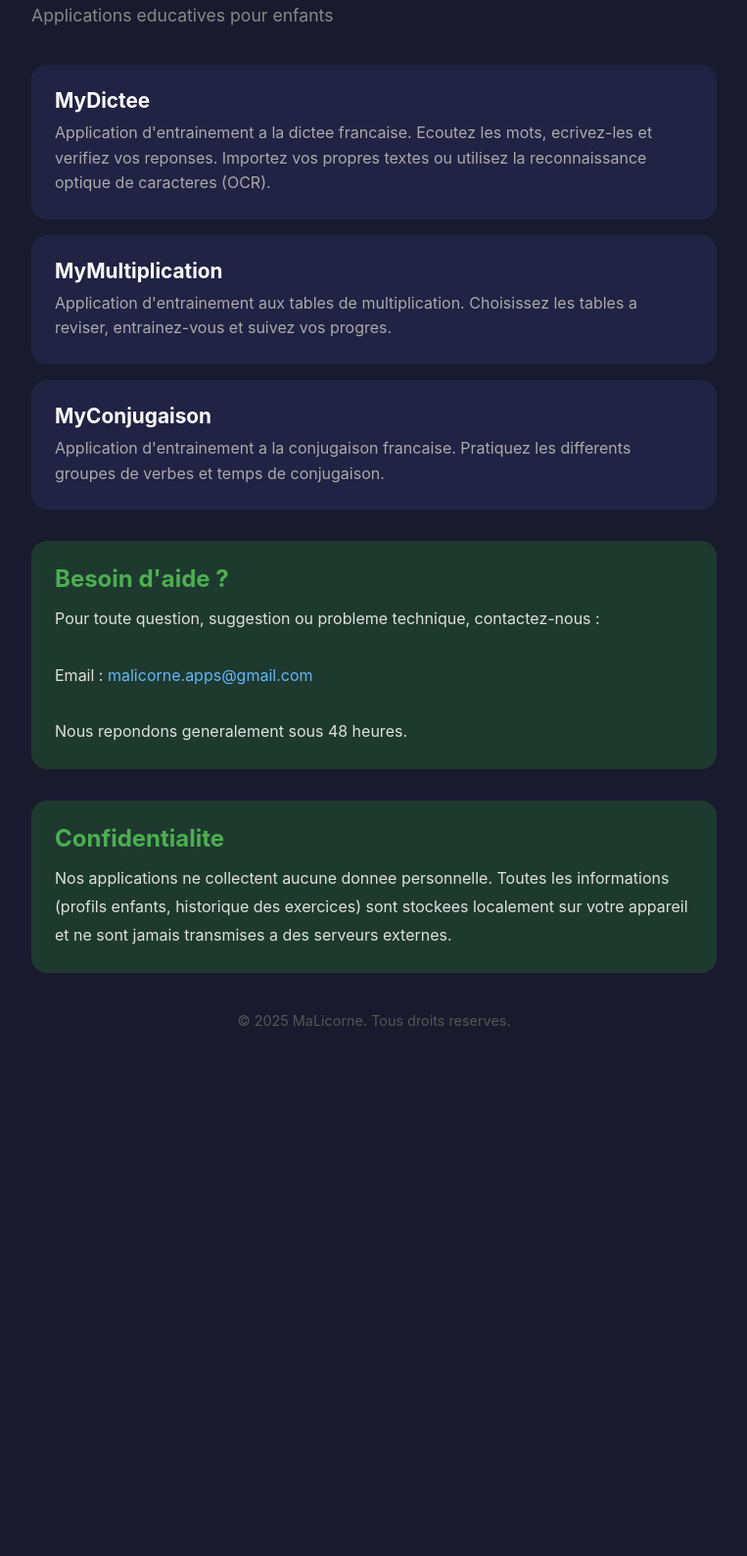
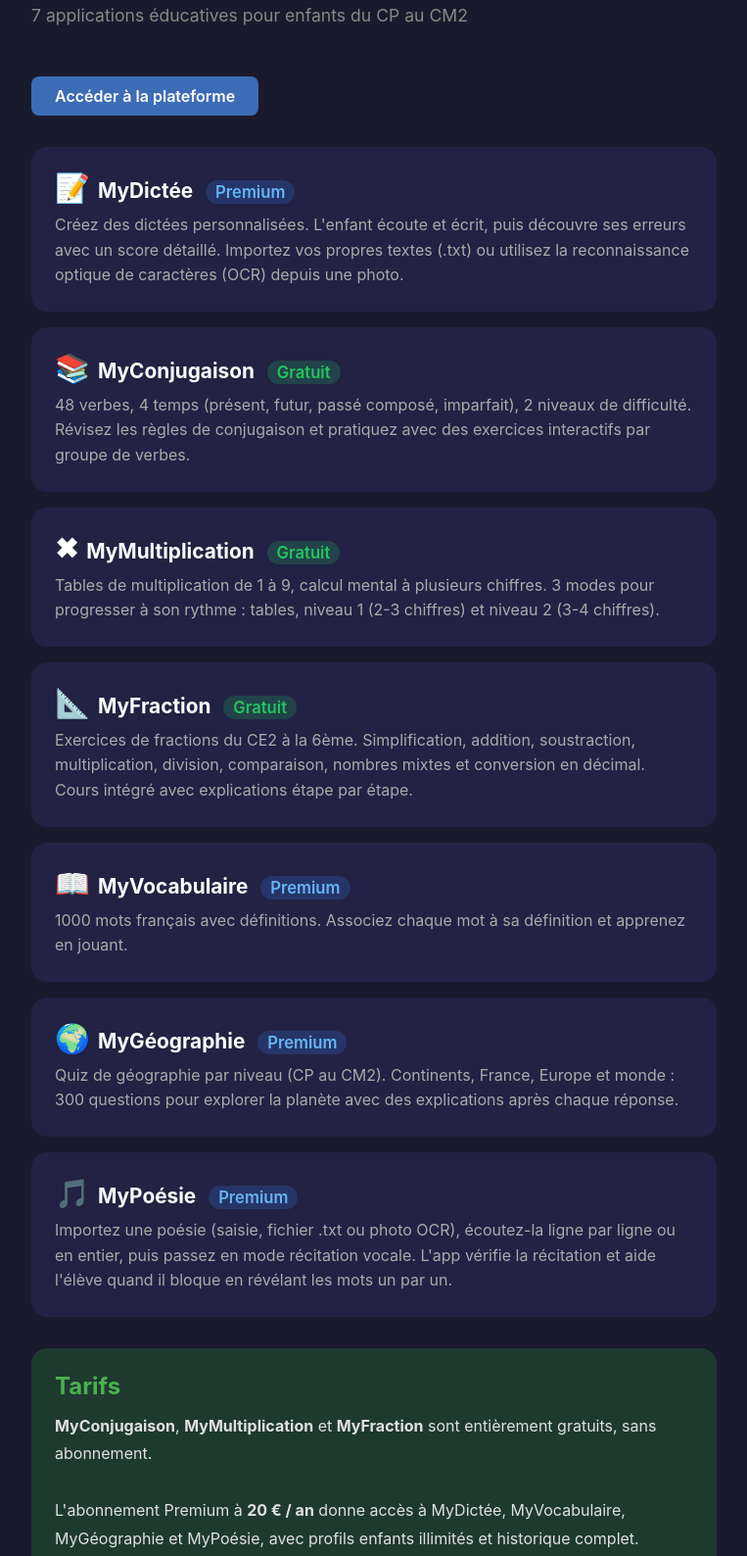
Before and after one commit to KhouloudZine/malicorne-support, a plain HTML site: page index.html in a window 1280 px wide. Shown: the part 82-1670 px from the top of the page at 98% size, without its empty margins (258-1021 px from the left). Before the commit the page ends 1172 px from the top, so only its background shows below. Drawn offline with Linux system fonts and the light colour scheme.

Commit message:
Mise à jour page support : 7 apps, accents, tarifs, lien plateforme
Co-Authored-By: Claude Opus 4.6 (1M context) <noreply@anthropic.com>

```diff
--- a/index.html
+++ b/index.html
@@ -37,10 +37,25 @@
             margin-bottom: 8px;
             color: #fff;
         }
+        .app-card .app-icon {
+            font-size: 1.8rem;
+            margin-right: 8px;
+        }
         .app-card p {
             color: #aaa;
             line-height: 1.6;
         }
+        .badge {
+            display: inline-block;
+            padding: 2px 10px;
+            border-radius: 12px;
+            font-size: 0.8em;
+            font-weight: 600;
+            margin-left: 8px;
+            vertical-align: middle;
+        }
+        .badge-free { background: rgba(34, 197, 94, 0.2); color: #22c55e; }
+        .badge-premium { background: rgba(59, 130, 246, 0.2); color: #64b5f6; }
         .contact {
             background: #1e3a2f;
             border-radius: 16px;
@@ -60,45 +75,87 @@
             color: #555;
             font-size: 0.9em;
         }
+        .site-link {
+            display: inline-block;
+            margin-top: 12px;
+            padding: 10px 24px;
+            background: #3b6cb5;
+            color: white;
+            border-radius: 8px;
+            font-weight: 600;
+        }
+        .site-link:hover { background: #2d5a9e; text-decoration: none; }
     </style>
 </head>
 <body>
     <div class="container">
         <h1>MaLicorne</h1>
-        <p class="subtitle">Applications educatives pour enfants</p>
+        <p class="subtitle">7 applications éducatives pour enfants du CP au CM2</p>
+
+        <a href="https://malicorne-web.vercel.app" class="site-link">Accéder à la plateforme</a>
+
+        <div style="margin-top: 32px;"></div>
 
         <div class="app-card">
-            <h2>MyDictee</h2>
-            <p>Application d'entrainement a la dictee francaise. Ecoutez les mots, ecrivez-les et verifiez vos reponses. Importez vos propres textes ou utilisez la reconnaissance optique de caracteres (OCR).</p>
+            <h2><span class="app-icon">&#x1F4DD;</span>MyDictée <span class="badge badge-premium">Premium</span></h2>
+            <p>Créez des dictées personnalisées. L'enfant écoute et écrit, puis découvre ses erreurs avec un score détaillé. Importez vos propres textes (.txt) ou utilisez la reconnaissance optique de caractères (OCR) depuis une photo.</p>
         </div>
 
         <div class="app-card">
-            <h2>MyMultiplication</h2>
-            <p>Application d'entrainement aux tables de multiplication. Choisissez les tables a reviser, entrainez-vous et suivez vos progres.</p>
+            <h2><span class="app-icon">&#x1F4DA;</span>MyConjugaison <span class="badge badge-free">Gratuit</span></h2>
+            <p>48 verbes, 4 temps (présent, futur, passé composé, imparfait), 2 niveaux de difficulté. Révisez les règles de conjugaison et pratiquez avec des exercices interactifs par groupe de verbes.</p>
         </div>
 
         <div class="app-card">
-            <h2>MyConjugaison</h2>
-            <p>Application d'entrainement a la conjugaison francaise. Pratiquez les differents groupes de verbes et temps de conjugaison.</p>
+            <h2><span class="app-icon">&#x2716;</span>MyMultiplication <span class="badge badge-free">Gratuit</span></h2>
+            <p>Tables de multiplication de 1 à 9, calcul mental à plusieurs chiffres. 3 modes pour progresser à son rythme : tables, niveau 1 (2-3 chiffres) et niveau 2 (3-4 chiffres).</p>
+        </div>
+
+        <div class="app-card">
+            <h2><span class="app-icon">&#x1F4D0;</span>MyFraction <span class="badge badge-free">Gratuit</span></h2>
+            <p>Exercices de fractions du CE2 à la 6ème. Simplification, addition, soustraction, multiplication, division, comparaison, nombres mixtes et conversion en décimal. Cours intégré avec explications étape par étape.</p>
+        </div>
+
+        <div class="app-card">
+            <h2><span class="app-icon">&#x1F4D6;</span>MyVocabulaire <span class="badge badge-premium">Premium</span></h2>
+            <p>1000 mots français avec définitions. Associez chaque mot à sa définition et apprenez en jouant.</p>
+        </div>
+
+        <div class="app-card">
+            <h2><span class="app-icon">&#x1F30D;</span>MyGéographie <span class="badge badge-premium">Premium</span></h2>
+            <p>Quiz de géographie par niveau (CP au CM2). Continents, France, Europe et monde : 300 questions pour explorer la planète avec des explications après chaque réponse.</p>
+        </div>
+
+        <div class="app-card">
+            <h2><span class="app-icon">&#x1F3B5;</span>MyPoésie <span class="badge badge-premium">Premium</span></h2>
+            <p>Importez une poésie (saisie, fichier .txt ou photo OCR), écoutez-la ligne par ligne ou en entier, puis passez en mode récitation vocale. L'app vérifie la récitation et aide l'élève quand il bloque en révélant les mots un par un.</p>
+        </div>
+
+        <div class="contact">
+            <h2>Tarifs</h2>
+            <p>
+                <strong>MyConjugaison</strong>, <strong>MyMultiplication</strong> et <strong>MyFraction</strong> sont entièrement gratuits, sans abonnement.<br><br>
+                L'abonnement Premium à <strong>20 &euro; / an</strong> donne accès à MyDictée, MyVocabulaire, MyGéographie et MyPoésie, avec profils enfants illimités et historique complet.
+            </p>
         </div>
 
         <div class="contact">
             <h2>Besoin d'aide ?</h2>
             <p>
-                Pour toute question, suggestion ou probleme technique, contactez-nous :<br><br>
+                Pour toute question, suggestion ou problème technique, contactez-nous :<br><br>
                 Email : <a href="mailto:malicorne.apps@gmail.com">malicorne.apps@gmail.com</a><br><br>
-                Nous repondons generalement sous 48 heures.
+                Nous répondons généralement sous 48 heures.
             </p>
         </div>
 
         <div class="contact">
-            <h2>Confidentialite</h2>
+            <h2>Confidentialité</h2>
             <p>
-                Nos applications ne collectent aucune donnee personnelle. Toutes les informations (profils enfants, historique des exercices) sont stockees localement sur votre appareil et ne sont jamais transmises a des serveurs externes.
+                Nos applications ne collectent aucune donnée personnelle sensible. Les profils enfants et l'historique des exercices sont stockés localement sur votre appareil et synchronisés de manière sécurisée via Firebase pour permettre l'accès multi-appareils. Aucune donnée n'est partagée avec des tiers.
             </p>
         </div>
 
-        <p class="footer">&copy; 2025 MaLicorne. Tous droits reserves.</p>
+        <p class="footer">&copy; 2026 MaLicorne. Tous droits réservés.</p>
     </div>
 </body>
 </html>
```
